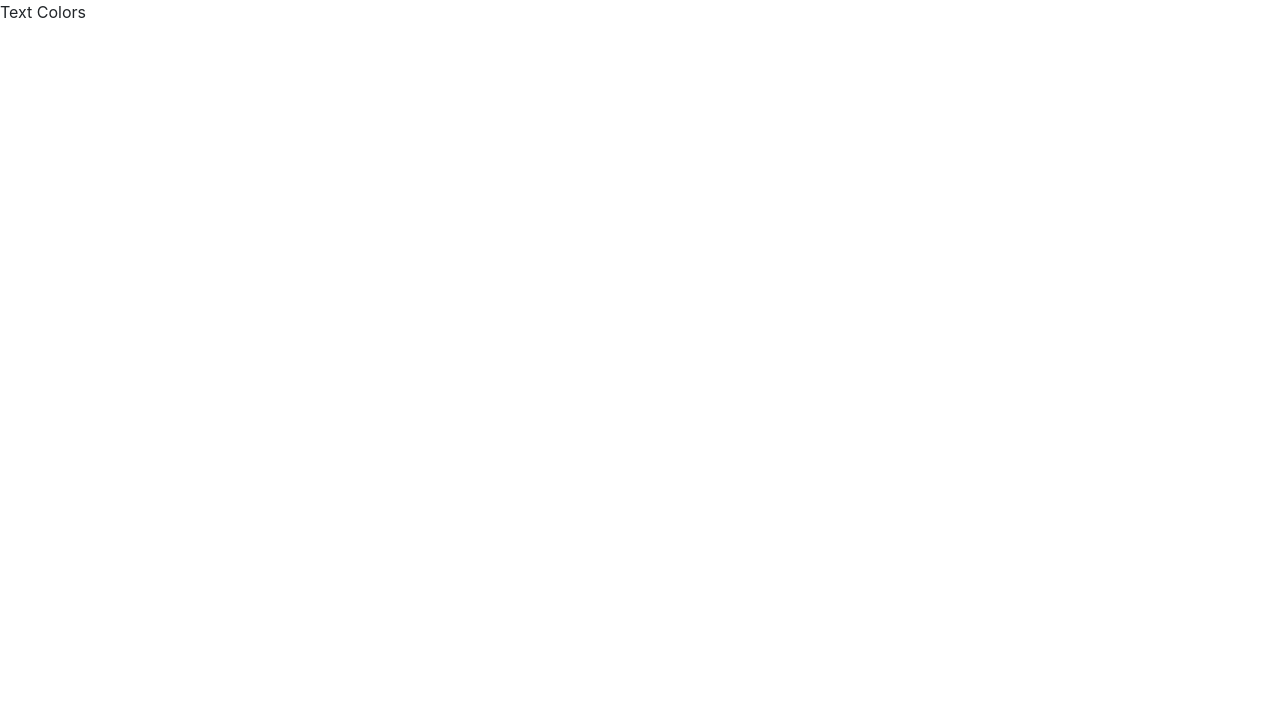
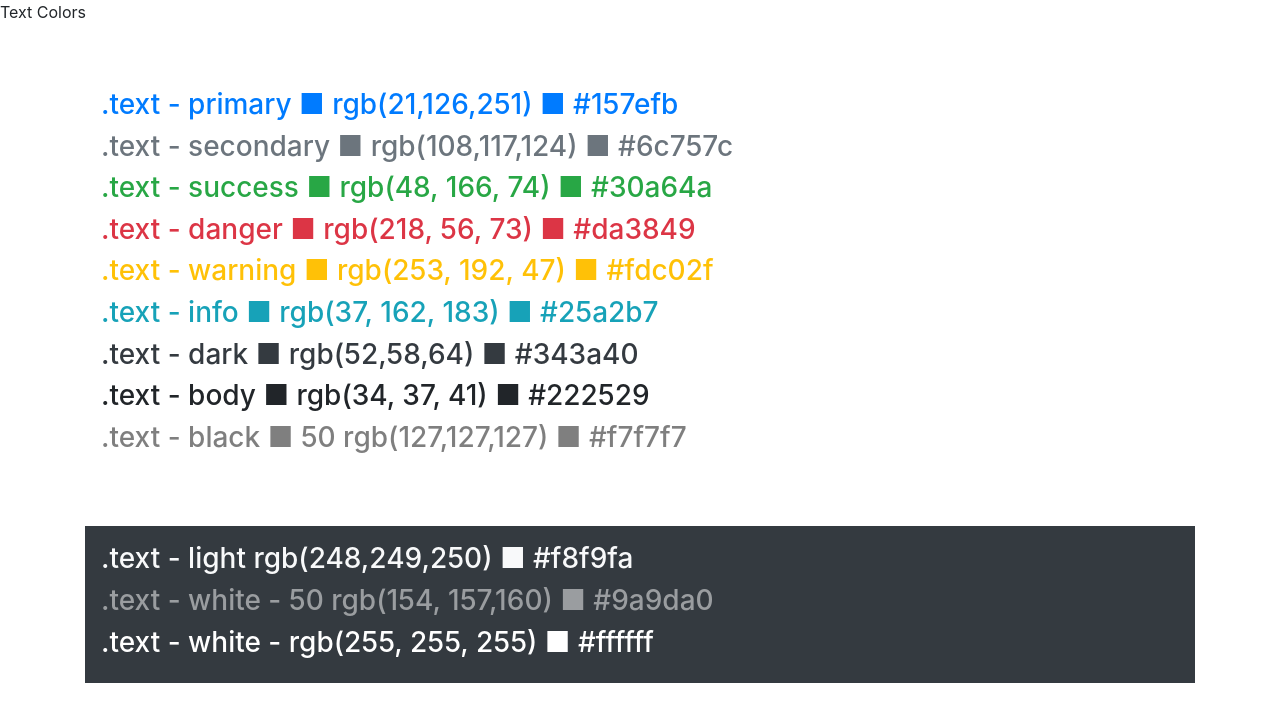
Before and after one commit to renegmed/boot-strap, a React (Create React App) app: page /TextColors in a window 1280 px wide. Shown: the top 722 px of the page. Built offline with nearby package versions, Linux system fonts and the light colour scheme.

Commit message:
chap5 - text colors

```diff
--- a/src/chap05/TextColors.js
+++ b/src/chap05/TextColors.js
@@ -4,7 +4,25 @@ function TextColors(props) {
     return (
       <div>
         <div>Text Colors</div>
+        <div className="container">
+        <div className="mt-5 p-3">
+            <h3 className="text-primary">.text - primary &#9632; rgb(21,126,251) &#9632; #157efb</h3>
+            <h3 className="text-secondary">.text - secondary &#9632; rgb(108,117,124) &#9632; #6c757c</h3>
+            <h3 className="text-success">.text - success &#9632; rgb(48, 166, 74) &#9632; #30a64a</h3>
+            <h3 className="text-danger">.text - danger &#9632; rgb(218, 56, 73) &#9632; #da3849</h3>
+            <h3 className="text-warning">.text - warning &#9632; rgb(253, 192, 47) &#9632; #fdc02f</h3>
+            <h3 className="text-info">.text - info &#9632; rgb(37, 162, 183) &#9632; #25a2b7</h3>
+            <h3 className="text-dark">.text - dark &#9632; rgb(52,58,64) &#9632; #343a40</h3>
+            <h3 className="text-body">.text - body &#9632; rgb(34, 37, 41) &#9632; #222529</h3>
+            <h3 className="text-black-50">.text - black &#9632; 50 rgb(127,127,127) &#9632; #f7f7f7</h3>
 
+       </div>
+       <div className="mt-5 p-3 bg-dark">
+            <h3 className="text-light">.text - light rgb(248,249,250) &#9632; #f8f9fa</h3>
+            <h3 className="text-white-50">.text - white - 50 rgb(154, 157,160) &#9632; #9a9da0</h3>
+            <h3 className="text-white">.text - white - rgb(255, 255, 255) &#9632; #ffffff</h3>
+       </div>
+        </div>
       </div>
     );
 
```
